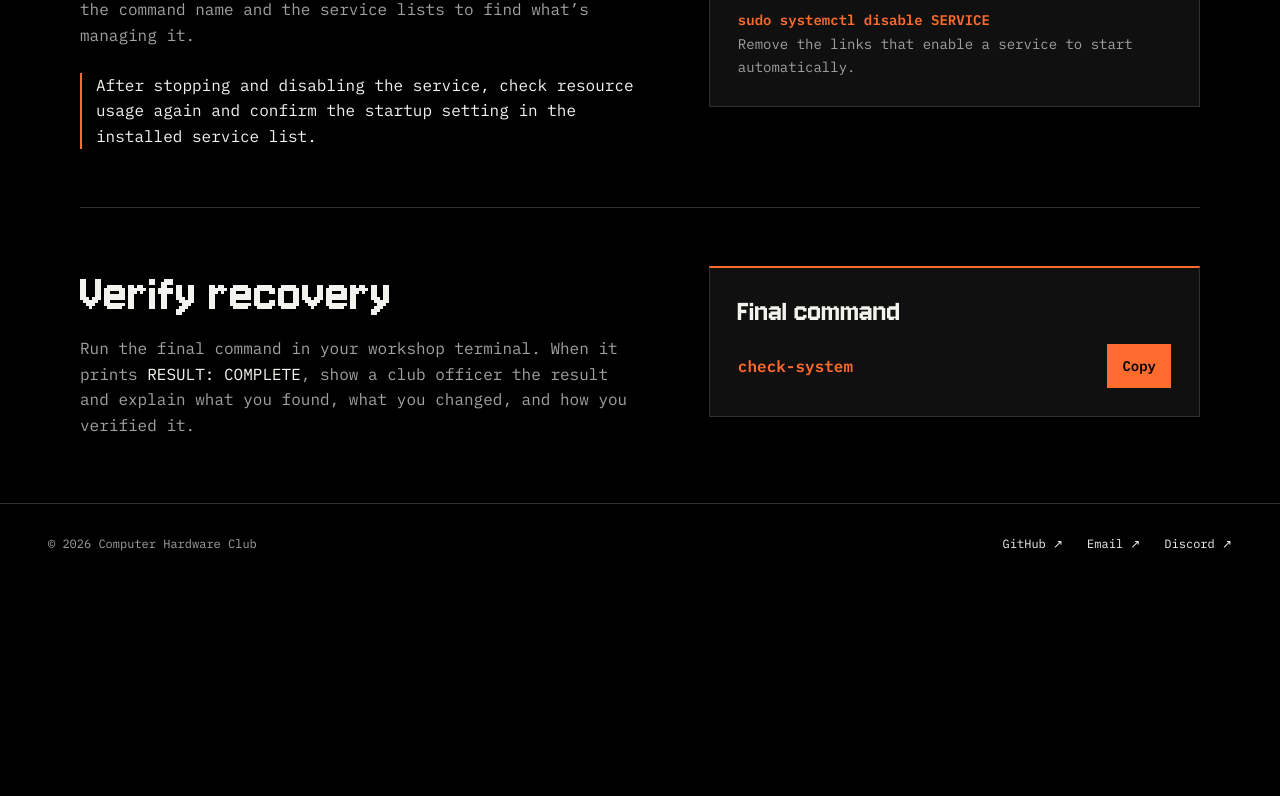
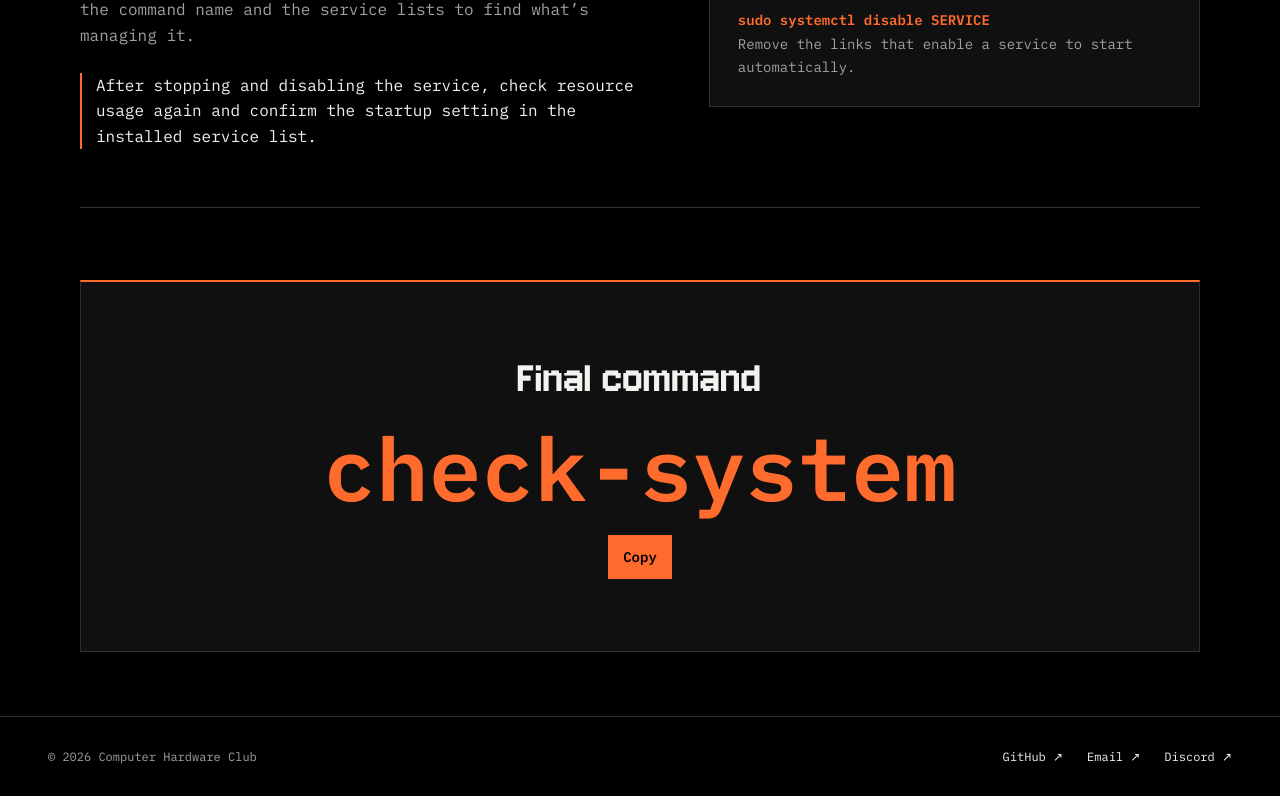
Before and after one commit to Computer-Hardware-Club/computerhardwareclub.org, a website: page workshops/retep.html in a window 1280 px wide. Shown: the part 2832-3628 px from the top of the page. Before the commit the page ends 3415 px from the top, so only its background shows below. Drawn offline with Linux system fonts and the light colour scheme.

Commit message:
Make the Malware Workshop final command the focal point

```diff
--- a/styles/retep.css
+++ b/styles/retep.css
@@ -217,26 +217,33 @@ body .retep-page {
 }
 
 .retep-finish {
-  padding-bottom: 0;
-  border-bottom: 0;
+  margin-top: clamp(32px, 6vw, 72px);
+  padding: clamp(30px, 6vw, 72px) 16px;
+  border: 1px solid var(--line);
+  border-top: 2px solid var(--accent);
+  background: #101010;
+  text-align: center;
 }
 
-.retep-finish .retep-tools {
-  border-top: 2px solid var(--accent);
+.retep-finish h2 {
+  font-size: clamp(1.875rem, 4vw, 3rem);
 }
 
-.retep-check-row {
+.retep-check-content {
   display: flex;
-  flex-wrap: wrap;
+  flex-direction: column;
   align-items: center;
-  justify-content: space-between;
-  gap: 8px 16px;
-  margin-top: 16px;
+  gap: 18px;
+  margin-top: 18px;
 }
 
-.retep-check-row code {
+.retep-check-content code {
+  max-width: 100%;
   color: var(--accent);
+  font-size: clamp(2rem, 8vw, 5.5rem);
   font-weight: 600;
+  line-height: 1.1;
+  overflow-wrap: anywhere;
 }
 
 .retep-copy-button {
@@ -254,7 +261,8 @@ body .retep-page {
   text-decoration: underline;
 }
 
-.retep-copy-status {
+.retep-page .retep-copy-status {
+  margin-inline: auto;
   font-size: 0.875rem;
 }
 
--- a/workshops/retep.html
+++ b/workshops/retep.html
@@ -204,20 +204,13 @@
     </div>
   </section>
 
-  <section class="retep-stage retep-finish" aria-labelledby="finish-title">
-    <div class="retep-guidance">
-      <h2 id="finish-title">Verify recovery</h2>
-      <p>Run the final command in your workshop terminal. When it prints <code>RESULT: COMPLETE</code>, show a club officer the result and explain what you found, what you changed, and how you verified it.</p>
+  <section class="retep-finish" aria-labelledby="finish-title">
+    <h2 id="finish-title">Final command</h2>
+    <div class="retep-check-content">
+      <code id="retep-check-command">check-system</code>
+      <button type="button" id="retep-copy-check" class="retep-copy-button" aria-label="Copy check-system command" hidden>Copy</button>
     </div>
-
-    <div class="retep-tools">
-      <h3>Final command</h3>
-      <div class="retep-check-row">
-        <code id="retep-check-command">check-system</code>
-        <button type="button" id="retep-copy-check" class="retep-copy-button" aria-label="Copy check-system command" hidden>Copy</button>
-      </div>
-      <p id="retep-copy-status" class="retep-copy-status" role="status"></p>
-    </div>
+    <p id="retep-copy-status" class="retep-copy-status" role="status"></p>
   </section>
 </main>
 
```
